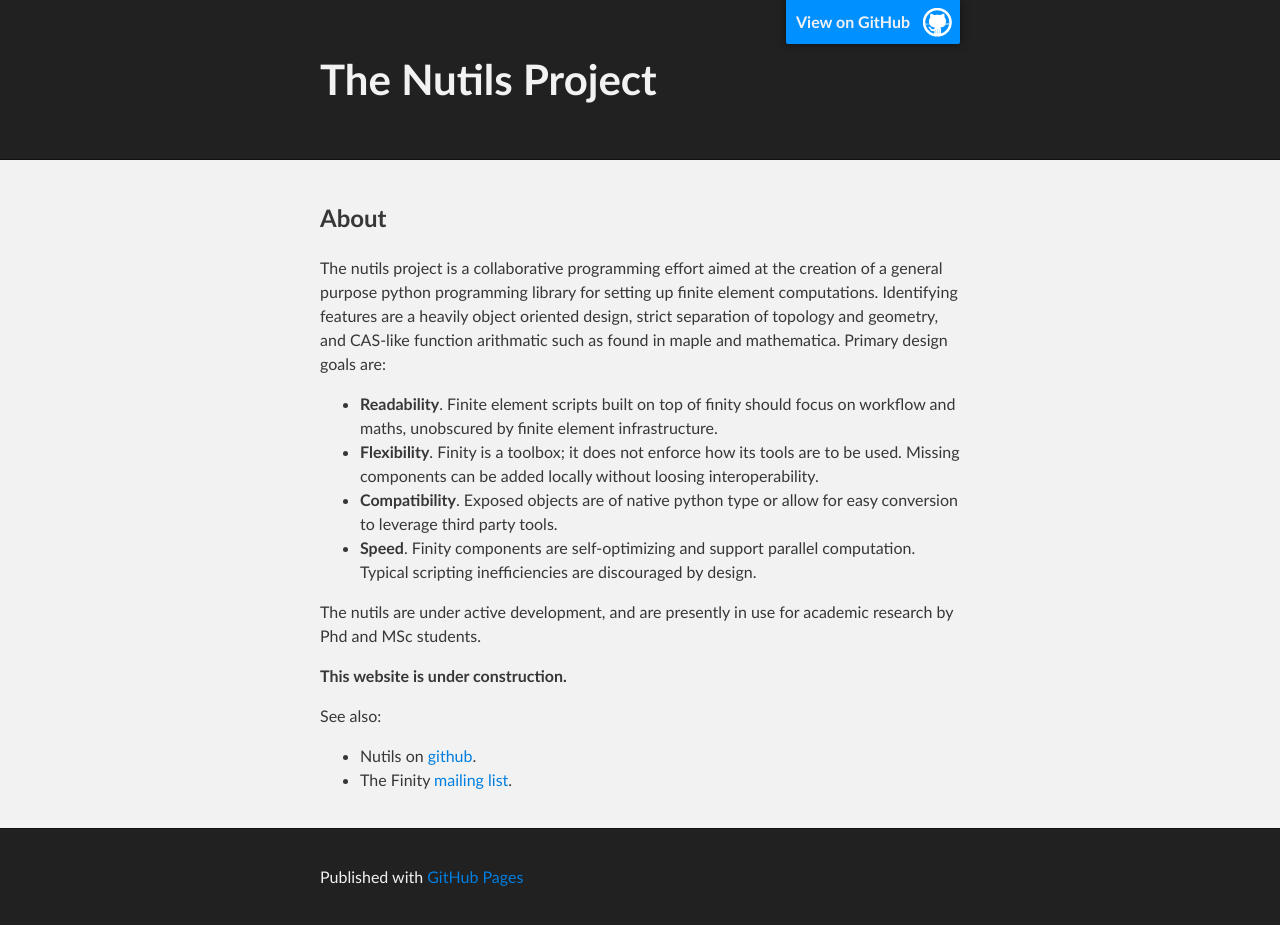
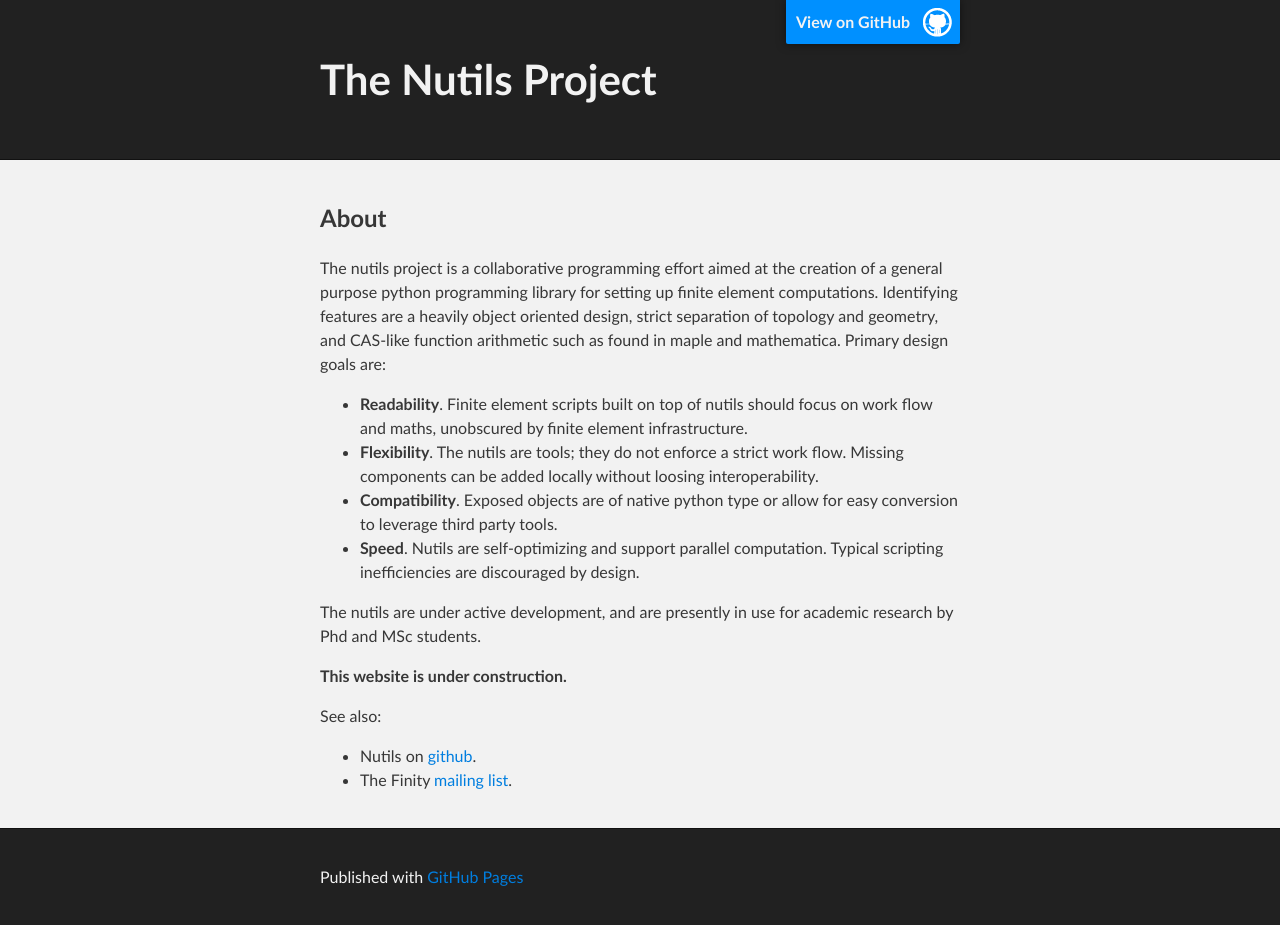
Before and after one commit to nutils/nutils.github.io, a Jekyll site: the page built from index.html, in a window 1280 px wide. Built offline with Jekyll 4.4.1, drawn with Linux system fonts in a browser that asks for light colours; Markdown is read by kramdown in place of the engine named in the settings; the list of posts is cut into pages by our own code.

Commit message:
remove last finity references

```diff
--- a/index.html
+++ b/index.html
@@ -9,18 +9,18 @@ title: Posts
 creation of a general purpose python programming library for setting up finite
 element computations. Identifying features are a heavily object oriented
 design, strict separation of topology and geometry, and CAS-like function
-arithmatic such as found in maple and mathematica. Primary design goals
+arithmetic such as found in maple and mathematica. Primary design goals
 are:</p>
 
 <ul>
-<li><b>Readability</b>. Finite element scripts built on top of finity should
-focus on workflow and maths, unobscured by finite element infrastructure.</li>
-<li><b>Flexibility</b>. Finity is a toolbox; it does not enforce how its tools
-are to be used. Missing components can be added locally without loosing
+<li><b>Readability</b>. Finite element scripts built on top of nutils should
+focus on work flow and maths, unobscured by finite element infrastructure.</li>
+<li><b>Flexibility</b>. The nutils are tools; they do not enforce a strict
+work flow. Missing components can be added locally without loosing
 interoperability.</li>
 <li><b>Compatibility</b>. Exposed objects are of native python type or allow
 for easy conversion to leverage third party tools.</li>
-<li><b>Speed</b>. Finity components are self-optimizing and support parallel
+<li><b>Speed</b>. Nutils are self-optimizing and support parallel
 computation. Typical scripting inefficiencies are discouraged by design.</li>
 </ul>
 
```
